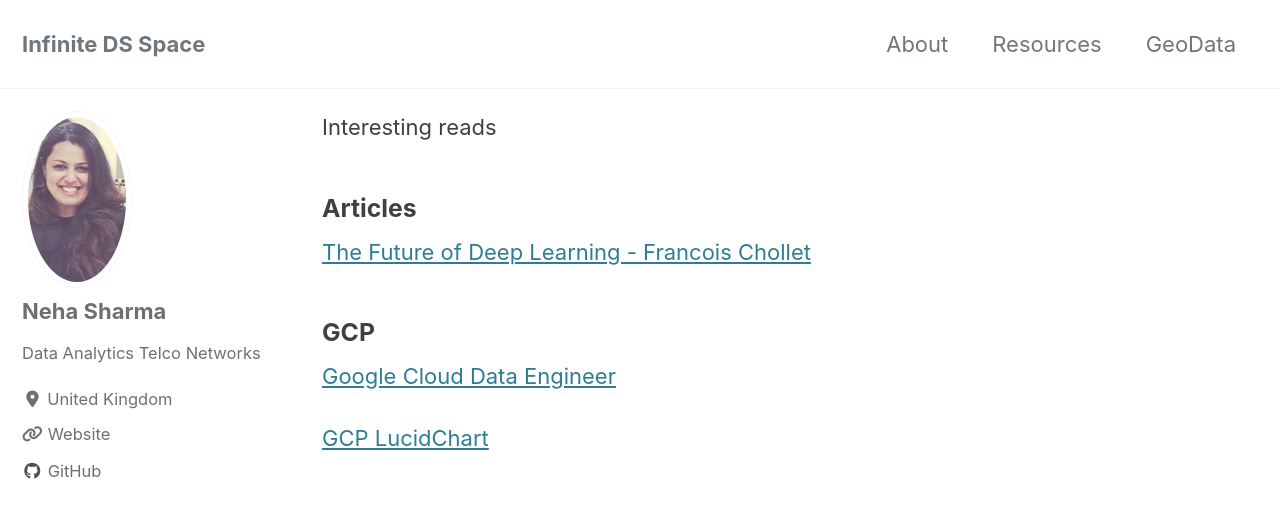
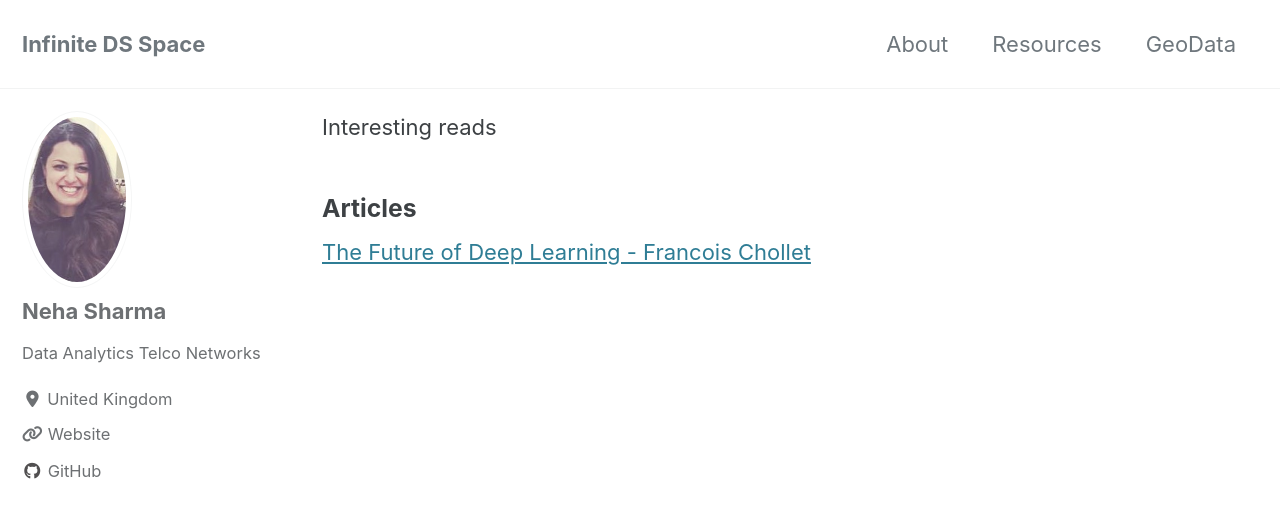
Before and after one commit to ns3115neha/ns3115neha.github.io, a Jekyll site: the page built from _pages/resources.md, in a window 1280 px wide and 900 px high. Shown: the top 518 px of the window. Built offline with Jekyll 4.4.1, drawn with Linux system fonts in a browser that asks for light colours; cached includes are drawn as plain includes; nearby versions of some CDN libraries.

Commit message:
Update resources.md

```diff
--- a/_pages/resources.md
+++ b/_pages/resources.md
@@ -8,10 +8,3 @@ Interesting reads
 
 ### Articles
 [The Future of Deep Learning - Francois Chollet](https://blog.keras.io/the-future-of-deep-learning.html)
-
-
-
-### GCP
-[Google Cloud Data Engineer](https://linuxacademy.com/course/google-cloud-data-engineer/)
-
-[GCP LucidChart](https://www.lucidchart.com/documents/view/0ca44a63-4ea4-4d78-8367-2465512d21be/H6Px4DdAjbF5)
```
